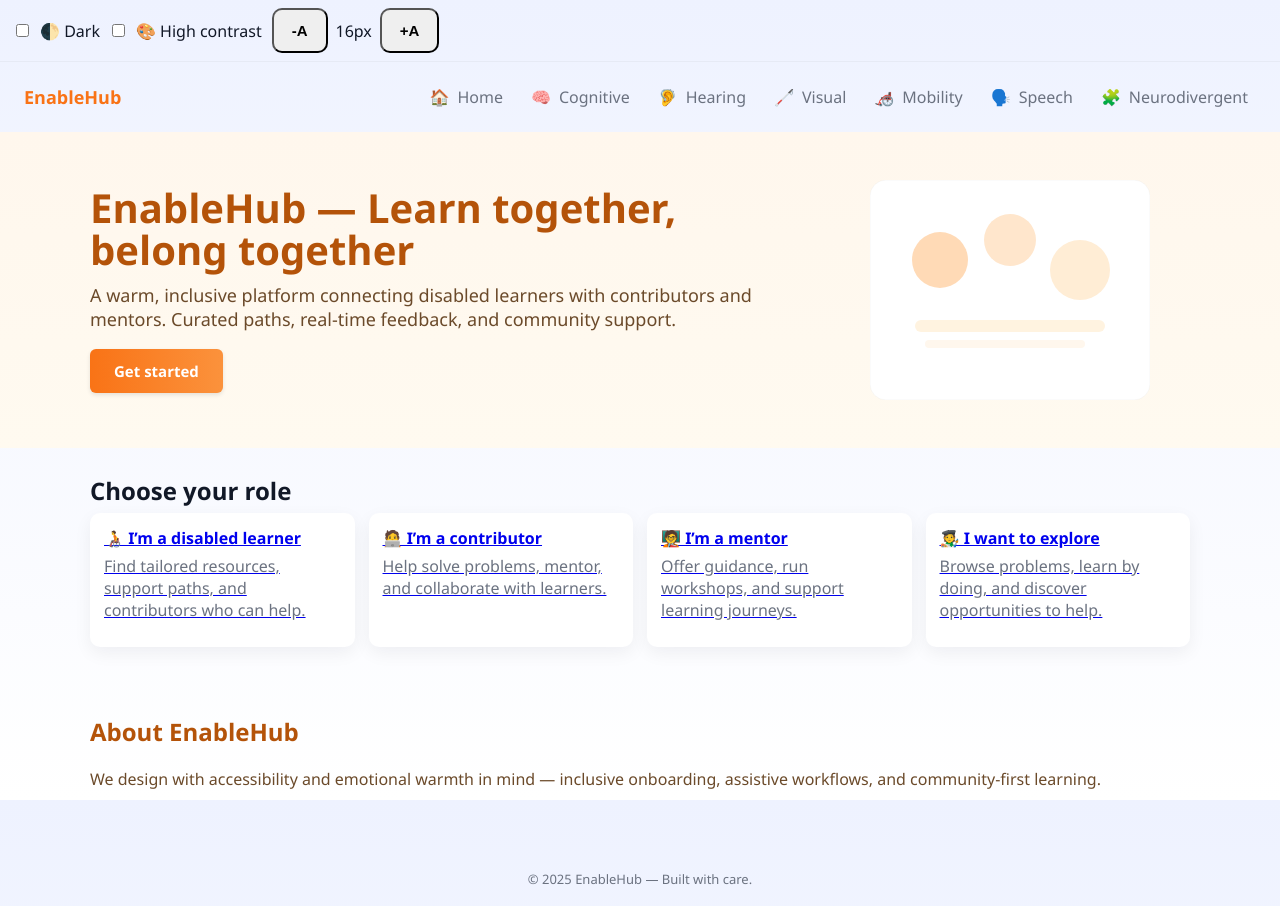
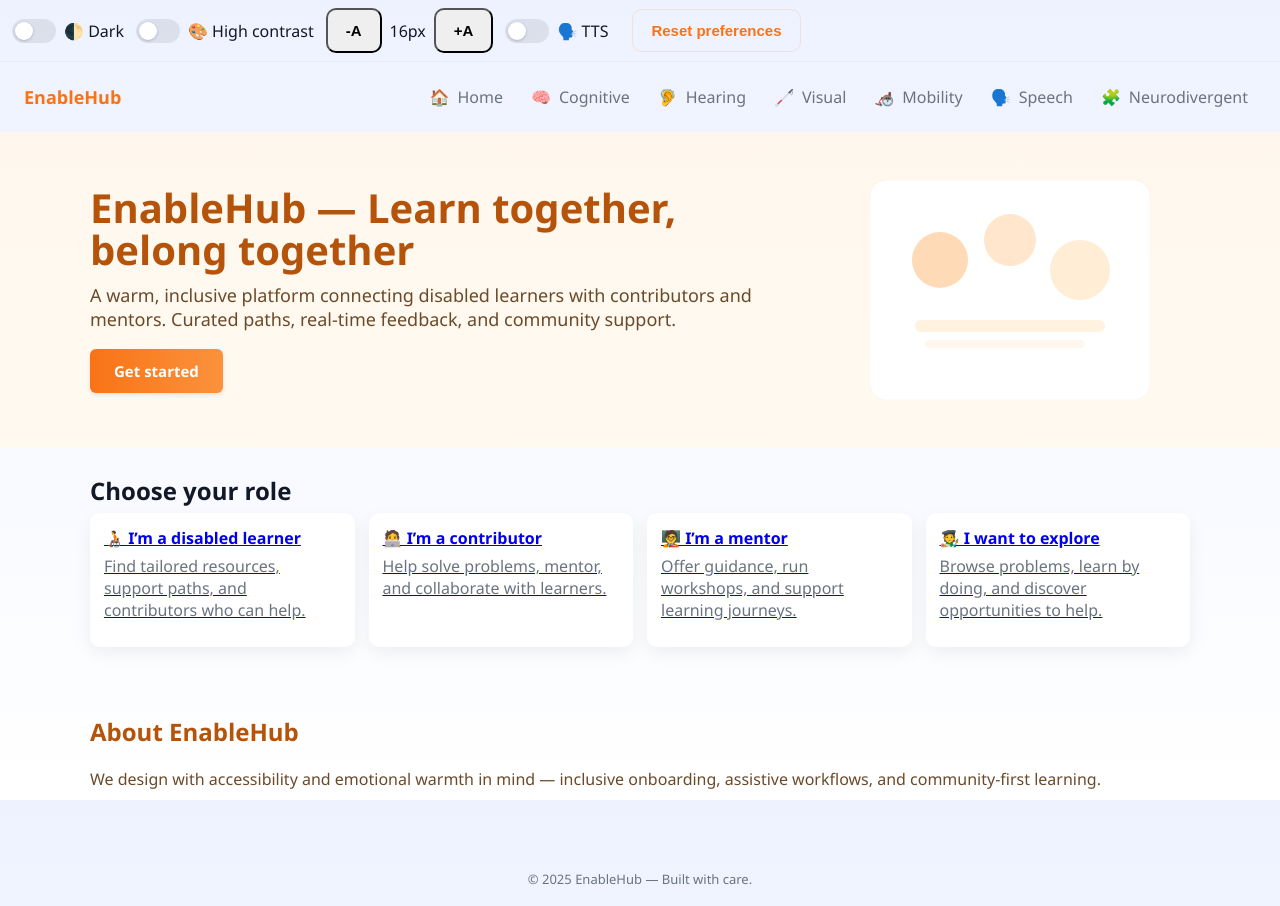
Before and after one commit to Vaish123-M/SolveTogether-platform, a React (Create React App) app in the folder EnableHub/client/: page / in a window 1280 px wide. Built offline with nearby package versions, Linux system fonts and the light colour scheme.

Commit message:
feat(client): accessibility context + toggle UI, TTS, reset

```diff
--- a/EnableHub/client/src/App.js
+++ b/EnableHub/client/src/App.js
@@ -3,6 +3,7 @@ import './index.css'
 import { BrowserRouter, Routes, Route } from 'react-router-dom'
 import Navbar from './components/Navbar'
 import AccessibilityBar from './components/AccessibilityBar'
+import { AccessibilityProvider } from './context/AccessibilityContext'
 import Landing from './pages/Landing'
 import Cognitive from './pages/Cognitive'
 import Hearing from './pages/Hearing'
@@ -17,9 +18,10 @@ import Explore from './pages/onboarding/Explore'
 
 export default function App() {
   return (
-    <BrowserRouter>
-      <AccessibilityBar />
-      <Navbar />
+    <AccessibilityProvider>
+      <BrowserRouter>
+        <AccessibilityBar />
+        <Navbar />
       <Routes>
         <Route path="/" element={<Landing />} />
         <Route path="/cognitive" element={<Cognitive />} />
@@ -33,6 +35,7 @@ export default function App() {
   <Route path="/onboarding/mentor" element={<Mentor />} />
   <Route path="/onboarding/explore" element={<Explore />} />
       </Routes>
-    </BrowserRouter>
+      </BrowserRouter>
+    </AccessibilityProvider>
   )
 }
--- a/EnableHub/client/src/components/AccessibilityBar.js
+++ b/EnableHub/client/src/components/AccessibilityBar.js
@@ -1,75 +1,50 @@
-import React, { useEffect, useState } from 'react'
-
-const LS_KEYS = {
-  dark: 'eh_dark',
-  contrast: 'eh_contrast',
-  fontSize: 'eh_fontSize'
-}
-
-function readBool(key, def = false){
-  try { const v = localStorage.getItem(key); return v === '1' ? true : v === '0' ? false : def } catch(e){ return def }
-}
-
-function readFontSize(key){
-  try { const v = localStorage.getItem(key); return v || '16' } catch(e){ return '16' }
-}
+import React from 'react'
+import { useAccessibility } from '../context/AccessibilityContext'
 
 export default function AccessibilityBar(){
-  const [dark, setDark] = useState(readBool(LS_KEYS.dark, false))
-  const [contrast, setContrast] = useState(readBool(LS_KEYS.contrast, false))
-  const [fontSize, setFontSize] = useState(readFontSize(LS_KEYS.fontSize))
+  const { dark, setDark, contrast, setContrast, fontSize, setFontSize, tts, setTts, speak, reset } = useAccessibility()
 
-  useEffect(()=>{
-    try { localStorage.setItem(LS_KEYS.dark, dark ? '1' : '0') } catch(e){}
-    const root = document.documentElement
-    if(dark) root.classList.add('theme-dark')
-    else root.classList.remove('theme-dark')
-  },[dark])
+  const dec = ()=> setFontSize(String(Math.max(12, Number(fontSize) - 1)))
+  const inc = ()=> setFontSize(String(Math.min(24, Number(fontSize) + 1)))
 
-  useEffect(()=>{
-    try { localStorage.setItem(LS_KEYS.contrast, contrast ? '1' : '0') } catch(e){}
-    const root = document.documentElement
-    if(contrast) root.classList.add('theme-contrast')
-    else root.classList.remove('theme-contrast')
-  },[contrast])
-
-  useEffect(()=>{
-    try { localStorage.setItem(LS_KEYS.fontSize, fontSize) } catch(e){}
-    const root = document.documentElement
-    root.style.setProperty('--base-font-size', fontSize + 'px')
-  },[fontSize])
-
-  // init on mount (in case localStorage has values)
-  useEffect(()=>{
-    const initialDark = readBool(LS_KEYS.dark, false)
-    const initialContrast = readBool(LS_KEYS.contrast, false)
-    const initialFont = readFontSize(LS_KEYS.fontSize)
-    setDark(initialDark)
-    setContrast(initialContrast)
-    setFontSize(initialFont)
-    // apply immediately
-    if(initialDark) document.documentElement.classList.add('theme-dark')
-    if(initialContrast) document.documentElement.classList.add('theme-contrast')
-    document.documentElement.style.setProperty('--base-font-size', initialFont + 'px')
-  },[])
+  const toggleTts = (enabled)=>{
+    setTts(enabled)
+    if(enabled) speak('Text to speech enabled')
+  }
 
   return (
-    <div className="accessibility-bar" role="region" aria-label="Accessibility settings" style={{display:'flex',gap:10,alignItems:'center',padding:'8px 12px',background:'transparent'}}>
-      <div style={{display:'flex',gap:8,alignItems:'center'}}>
-        <label style={{display:'inline-flex',alignItems:'center',gap:8}}>
-          <input type="checkbox" checked={dark} onChange={(e)=>setDark(e.target.checked)} />
-          <span>🌓 Dark</span>
-        </label>
-        <label style={{display:'inline-flex',alignItems:'center',gap:8}}>
-          <input type="checkbox" checked={contrast} onChange={(e)=>setContrast(e.target.checked)} />
-          <span>🎨 High contrast</span>
-        </label>
-      </div>
+    <div className="accessibility-bar" role="region" aria-label="Accessibility settings">
+      <div className="accessibility-controls">
+        <div className="toggle-group">
+          <button className={`toggle-switch ${dark ? 'on' : ''}`} aria-pressed={dark} onClick={()=>setDark(!dark)}>
+            <span className="toggle-thumb" />
+          </button>
+          <label>🌓 Dark</label>
+        </div>
 
-      <div style={{display:'flex',alignItems:'center',gap:8}}>
-        <button aria-label="Decrease font size" className="btn" onClick={()=>setFontSize(String(Math.max(12, Number(fontSize) - 1)))}>-A</button>
-        <div style={{minWidth:36,textAlign:'center'}} aria-live="polite">{fontSize}px</div>
-        <button aria-label="Increase font size" className="btn" onClick={()=>setFontSize(String(Math.min(24, Number(fontSize) + 1)))}>+A</button>
+        <div className="toggle-group">
+          <button className={`toggle-switch ${contrast ? 'on' : ''}`} aria-pressed={contrast} onClick={()=>setContrast(!contrast)}>
+            <span className="toggle-thumb" />
+          </button>
+          <label>🎨 High contrast</label>
+        </div>
+
+        <div className="font-controls">
+          <button className="btn" aria-label="Decrease font size" onClick={dec}>-A</button>
+          <div className="font-size-display" aria-live="polite">{fontSize}px</div>
+          <button className="btn" aria-label="Increase font size" onClick={inc}>+A</button>
+        </div>
+
+        <div className="toggle-group">
+          <button className={`toggle-switch ${tts ? 'on' : ''}`} aria-pressed={tts} onClick={()=>toggleTts(!tts)}>
+            <span className="toggle-thumb" />
+          </button>
+          <label>🗣️ TTS</label>
+        </div>
+
+        <div style={{marginLeft:12}}>
+          <button className="btn btn-secondary" onClick={reset}>Reset preferences</button>
+        </div>
       </div>
     </div>
   )
--- /dev/null
+++ b/EnableHub/client/src/context/AccessibilityContext.js
@@ -0,0 +1,77 @@
+import React, { createContext, useContext, useEffect, useState } from 'react'
+
+const LS = {
+  dark: 'eh_dark',
+  contrast: 'eh_contrast',
+  fontSize: 'eh_fontSize',
+  tts: 'eh_tts'
+}
+
+const AccessibilityContext = createContext(null)
+
+function readBool(key, def = false){
+  try { const v = localStorage.getItem(key); return v === '1' ? true : v === '0' ? false : def } catch(e){ return def }
+}
+
+function readFont(key){
+  try { const v = localStorage.getItem(key); return v || '16' } catch(e){ return '16' }
+}
+
+export function AccessibilityProvider({ children }){
+  const [dark, setDark] = useState(readBool(LS.dark, false))
+  const [contrast, setContrast] = useState(readBool(LS.contrast, false))
+  const [fontSize, setFontSize] = useState(readFont(LS.fontSize))
+  const [tts, setTts] = useState(readBool(LS.tts, false))
+
+  useEffect(()=>{
+    try{ localStorage.setItem(LS.dark, dark ? '1' : '0') }catch(e){}
+    const root = document.documentElement
+    if(dark) root.classList.add('theme-dark')
+    else root.classList.remove('theme-dark')
+  },[dark])
+
+  useEffect(()=>{
+    try{ localStorage.setItem(LS.contrast, contrast ? '1' : '0') }catch(e){}
+    const root = document.documentElement
+    if(contrast) root.classList.add('theme-contrast')
+    else root.classList.remove('theme-contrast')
+  },[contrast])
+
+  useEffect(()=>{
+    try{ localStorage.setItem(LS.fontSize, fontSize) }catch(e){}
+    document.documentElement.style.setProperty('--base-font-size', fontSize + 'px')
+  },[fontSize])
+
+  useEffect(()=>{
+    try{ localStorage.setItem(LS.tts, tts ? '1' : '0') }catch(e){}
+  },[tts])
+
+  // small helper to speak when TTS enabled
+  const speak = (text) => {
+    if(!tts) return
+    try{
+      const u = new SpeechSynthesisUtterance(text)
+      window.speechSynthesis.cancel()
+      window.speechSynthesis.speak(u)
+    }catch(e){ /* ignore */ }
+  }
+
+  const reset = () => {
+    setDark(false)
+    setContrast(false)
+    setFontSize('16')
+    setTts(false)
+  }
+
+  return (
+    <AccessibilityContext.Provider value={{ dark, setDark, contrast, setContrast, fontSize, setFontSize, tts, setTts, speak, reset }}>
+      {children}
+    </AccessibilityContext.Provider>
+  )
+}
+
+export function useAccessibility(){
+  const ctx = useContext(AccessibilityContext)
+  if(!ctx) throw new Error('useAccessibility must be used inside AccessibilityProvider')
+  return ctx
+}
--- a/EnableHub/client/src/index.css
+++ b/EnableHub/client/src/index.css
@@ -47,6 +47,17 @@ footer { margin-top:18px; text-align:center; color:var(--muted); font-size:13px;
 .theme-contrast body { background: var(--bg); color: var(--muted) }
 
 .accessibility-bar { border-bottom: 1px solid rgba(0,0,0,0.04); }
+
+/* Toggle switch styles */
+.accessibility-bar { padding:8px 12px; }
+.accessibility-controls { display:flex; gap:12px; align-items:center; }
+.toggle-group { display:flex; gap:8px; align-items:center; }
+.toggle-switch { width:44px; height:24px; background:rgba(0,0,0,0.08); border-radius:12px; border:none; position:relative; cursor:pointer; }
+.toggle-switch .toggle-thumb { position:absolute; top:3px; left:3px; width:18px; height:18px; background:white; border-radius:50%; box-shadow:0 1px 3px rgba(0,0,0,0.2); transition:all .18s ease; }
+.toggle-switch.on { background:linear-gradient(90deg,var(--accent),var(--accent-2)); }
+.toggle-switch.on .toggle-thumb { left:23px; }
+.font-controls { display:flex; gap:8px; align-items:center; }
+.font-size-display { min-width:36px; text-align:center }
 
 .hero { background: linear-gradient(180deg, var(--warm-1) 0%, var(--warm-2) 100%); padding:48px 16px; }
 .hero-inner { max-width:1100px; margin:0 auto; display:flex; gap:28px; align-items:center; flex-wrap:wrap; }
```
Also changed, not shown: 12 other files (tests, documents, lock files or other folders).
